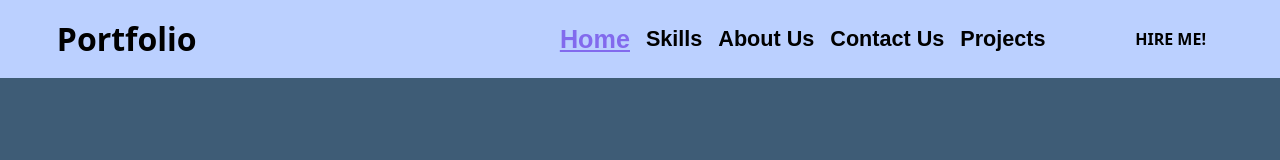
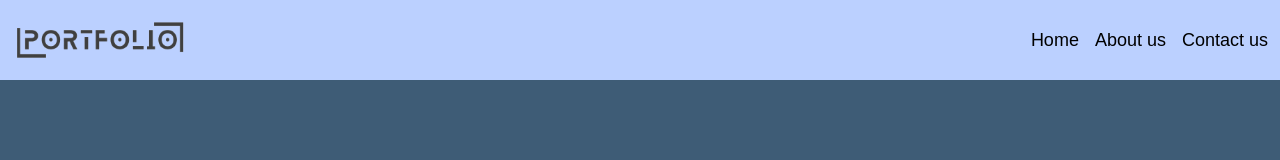
Before and after one commit to errishi/portfolio-profile, a website: page Home/index.html in a window 1280 px wide. Drawn offline with Linux system fonts and the light colour scheme; a web font is replaced by a local one.

Commit message:
mobile nav added

```diff
--- a/Home/custCSS.css
+++ b/Home/custCSS.css
@@ -2,111 +2,9 @@ body {
     background-color: #3e5c76;
 }
 
-/*-------------------------- Nav section------------------- */
+/* ------------------Nav section-------------- */
 
-.nav-logo {
-    width: 15em;
-    height: fit-content;
-    font-size: 2em;
-    margin-left: 1.4em;
+.logo{
+    width: auto;
+    height: 3em;
 }
-
-nav{
-    width: 100%;
-    height: 3.5rem;
-}
-
-li {
-    font-size: 1.2em;
-}
-
-#nav-effect{
-    font-weight: 600;
-}
-
-#nav-effect:hover {
-    text-decoration: underline;
-    color: #826aed;
-    transition: all 0.3s;
-}
-
-.active {
-    color: #826aed;
-    font-size: 1.4em;
-    text-decoration: underline;
-}
-
-.nav-links {
-    margin-right: 1.5em;
-    flex-wrap: wrap;
-}
-
-.box {
-    width: 140px;
-    height: auto;
-    float: left;
-    transition: .5s linear;
-    position: relative;
-    display: block;
-    overflow: hidden;
-    padding: 15px;
-    text-align: center;
-    margin: 0 5px;
-    background: transparent;
-    text-transform: uppercase;
-    font-weight: 900;
-}
-
-.box:before {
-    position: absolute;
-    content: '';
-    left: 0;
-    bottom: 0;
-    height: 4px;
-    width: 100%;
-    border-bottom: 4px solid transparent;
-    border-left: 4px solid transparent;
-    box-sizing: border-box;
-    transform: translateX(100%);
-}
-
-.box:after {
-    position: absolute;
-    content: '';
-    top: 0;
-    left: 0;
-    width: 100%;
-    height: 4px;
-    border-top: 4px solid transparent;
-    border-right: 4px solid transparent;
-    box-sizing: border-box;
-    transform: translateX(-100%);
-}
-
-.box:hover {
-    box-shadow: 0 5px 15px rgba(0, 0, 0, 0.5);
-}
-
-.box:hover:before {
-    border-color: #262626;
-    height: 100%;
-    transform: translateX(0);
-    transition: .3s transform linear, .3s height linear .3s;
-}
-
-.box:hover:after {
-    border-color: #ff7b00;
-    height: 100%;
-    transform: translateX(0);
-    transition: .3s transform linear, .3s height linear .5s;
-}
-
-button {
-    color: black;
-    text-decoration: none;
-    cursor: pointer;
-    outline: none;
-    border: none;
-    background: transparent;
-    margin-right: 1.4em;
-}
--- a/Home/index.html
+++ b/Home/index.html
@@ -13,38 +13,26 @@
 </head>
 
 <body>
-    <div class="main-container">
+    <div class="main-container w-full h-full">
 
         <!-- ------Navbar  section ------------ -->
 
-        <nav class="bg-primary p-3 flex justify-between items-center h-20 md:h-auto">
-            <div class="nav-logo font-logo-text font-extrabold">
-                <a href="#">Portfolio</a>
-            </div>
-            <div class="invisible lg:visible">
-                <ul class="nav-links flex gap-4 items-center font-medium font-display text-lg">
-                    <li class="active" id="nav-effect"><a href="#">Home</a></li>
-                    <li id="nav-effect"><a href="#">Skills</a></li>
-                    <li id="nav-effect"><a href="#">About Us</a></li>
-                    <li id="nav-effect"><a href="#">Contact Us</a></li>
-                    <li id="nav-effect"><a href="#">Projects</a></li>
+        <header class="w-full h-20 flex bg-primary items-center p-3 ml-4 mr-6 justify-between">
+            <img class="logo" src="/assets/pic---01.png" alt="">
+            <nav class="invisible lg:visible">
+                <ul class="flex gap-4 font-display font-semibold text-lg">
+                    <li>Home</li>
+                    <li>About us</li>
+                    <li>Contact us</li>
                 </ul>
-            </div>
-            <button>
-                <span class="box">
-                    Hire me!
-                </span>
-            </button>
-            <span class="lg:hidden">
+            </nav>
+            <span class="lg:hidden" id="nav-icon">
                 <i class="fa-solid fa-bars"></i>
             </span>
-        </nav>
+        </header>
 
-        <!-- -----------------------Header section------------------ -->
+        <!-- -----------------------conatiner section------------------ -->
 
-        <header>
-
-        </header>
 
 
     </div>
--- a/Home/script.js
+++ b/Home/script.js
@@ -0,0 +1 @@
+const icon = document.querySelector("#nav-icon");
```
